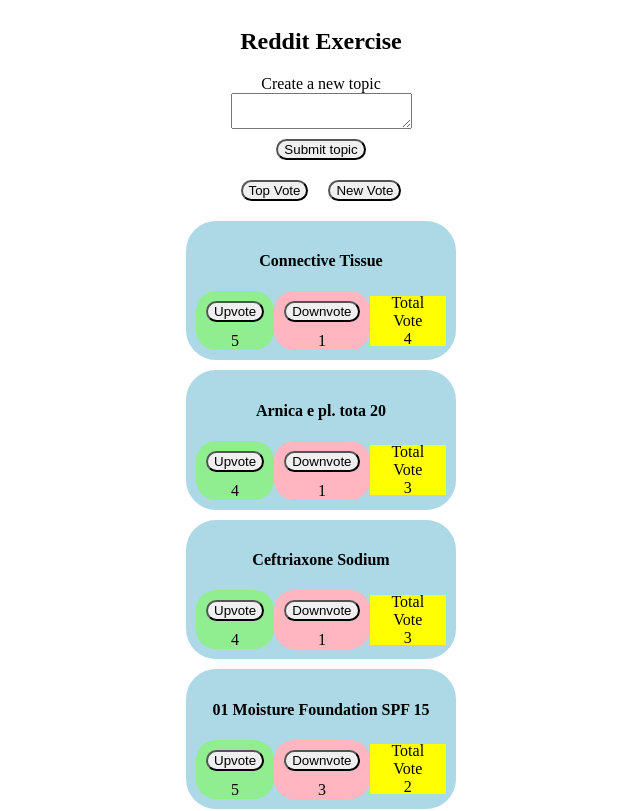
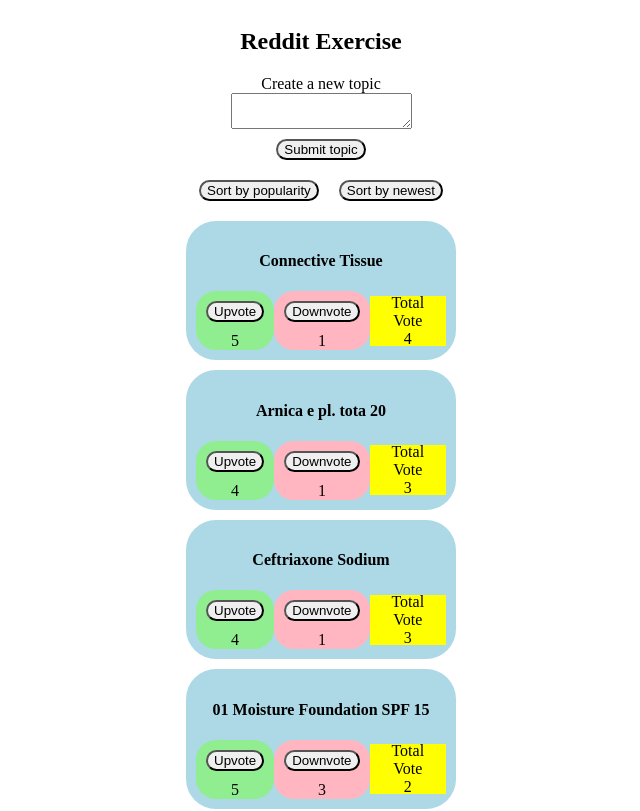
Before and after one commit to victoryapcheeann/redditexercise, a React (Create React App) app: page / in a window 1280 px wide. Shown: the top 811 px of the page, without its empty margins (319-959 px from the left). Built offline with nearby package versions, Linux system fonts and the light colour scheme.

Commit message:
change sort button title

```diff
--- a/src/TopicsList.js
+++ b/src/TopicsList.js
@@ -20,8 +20,8 @@
     return (
       <div>
         <div className = "rowStyle">
-          <button onClick={this.sortByTopVote}>Top Vote</button>
-          <button onClick={this.sortByNewVote}>New Vote</button>
+          <button onClick={this.sortByTopVote}>Sort by popularity</button>
+          <button onClick={this.sortByNewVote}>Sort by newest</button>
         </div>
       {
         _.sortBy(this.props.topics, `${this.state.sortingStyle}`).reverse().slice(0,20).map(topic => {
```
